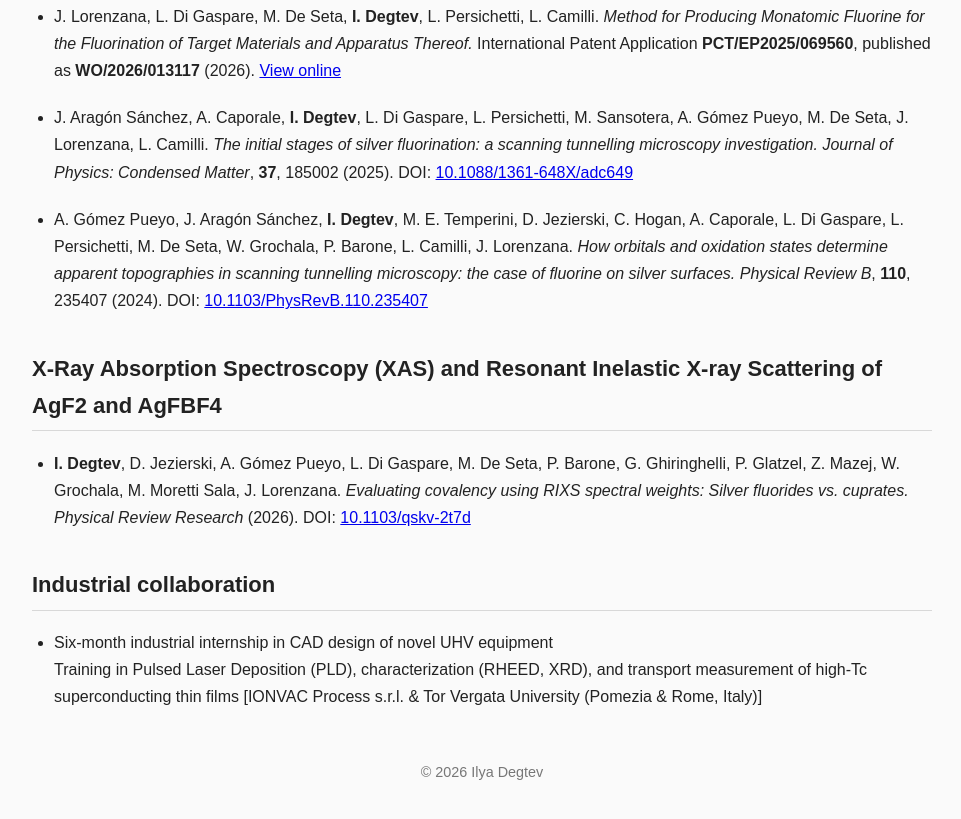
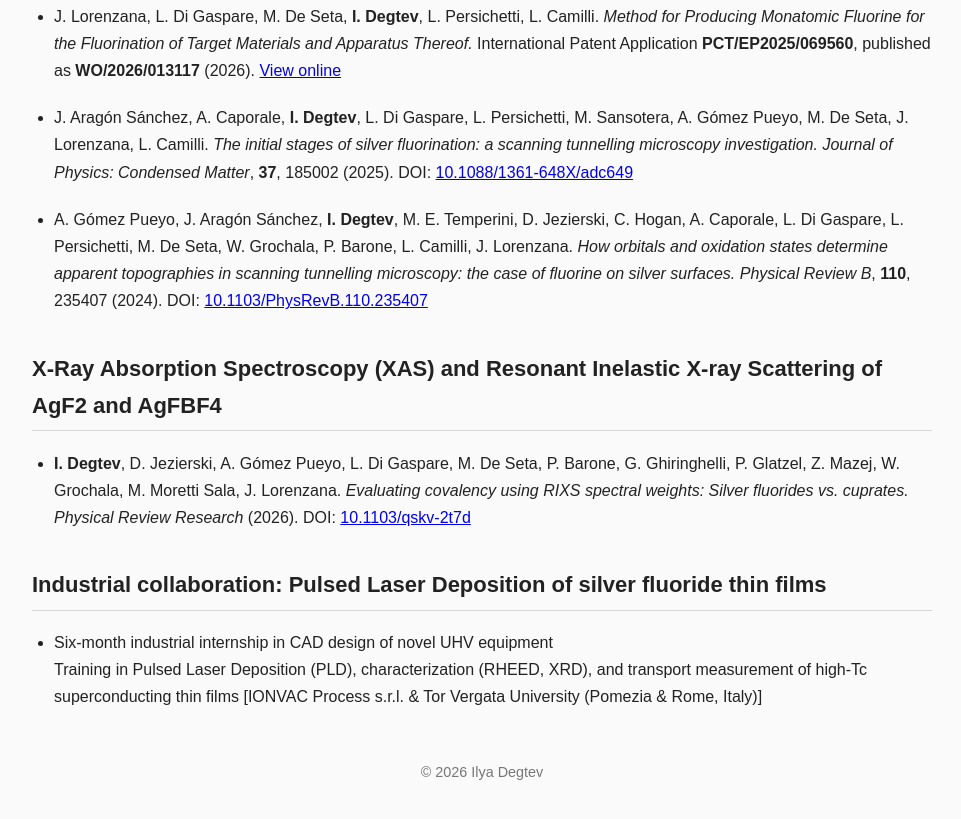
Before and after one commit to ilyadegtev/ilyadegtev.github.io, a plain HTML site: page research2.html in a window 1280 px wide. Shown: the part 651-1470 px from the top of the page, without its empty margins (158-1119 px from the left). Drawn offline with Linux system fonts and the light colour scheme.

Commit message:
Update research2.html

```diff
--- a/research2.html
+++ b/research2.html
@@ -129,7 +129,7 @@
 
 </ul>
 
-<h2> Industrial collaboration </h2>
+<h2> Industrial collaboration: Pulsed Laser Deposition of silver fluoride thin films </h2>
 
 <ul>
 
```
